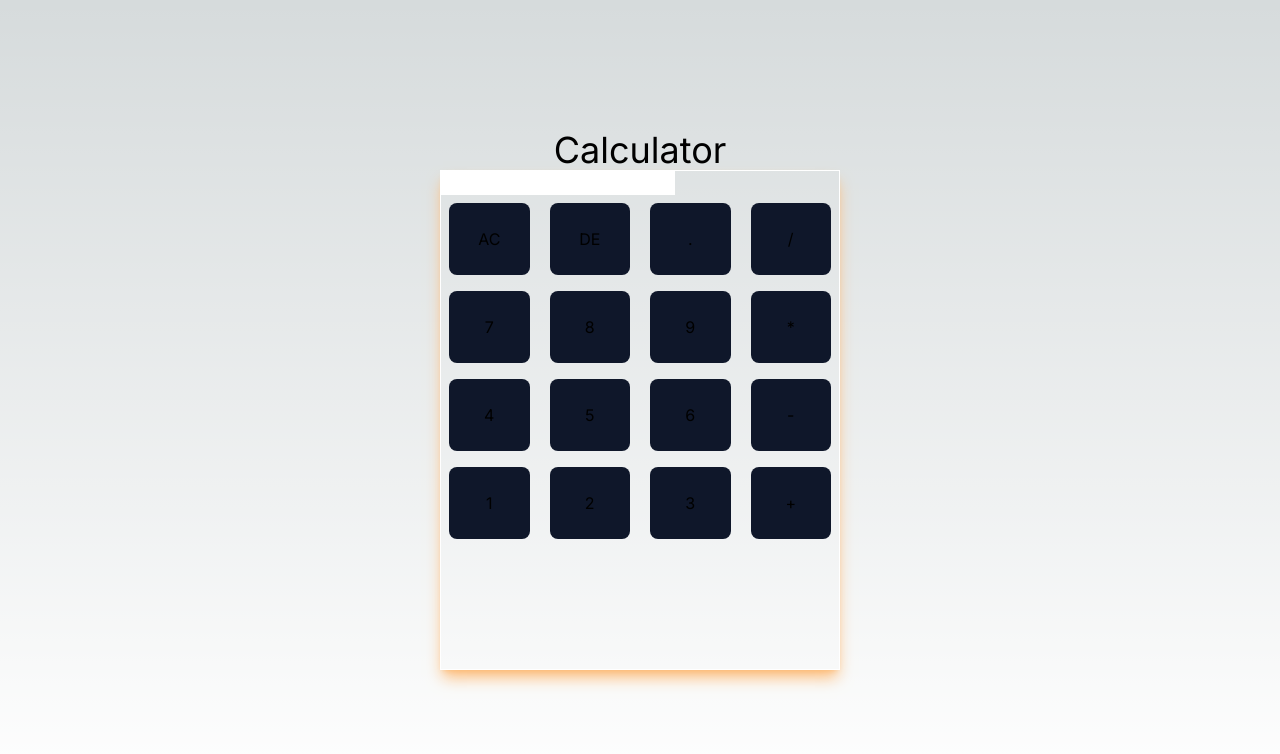
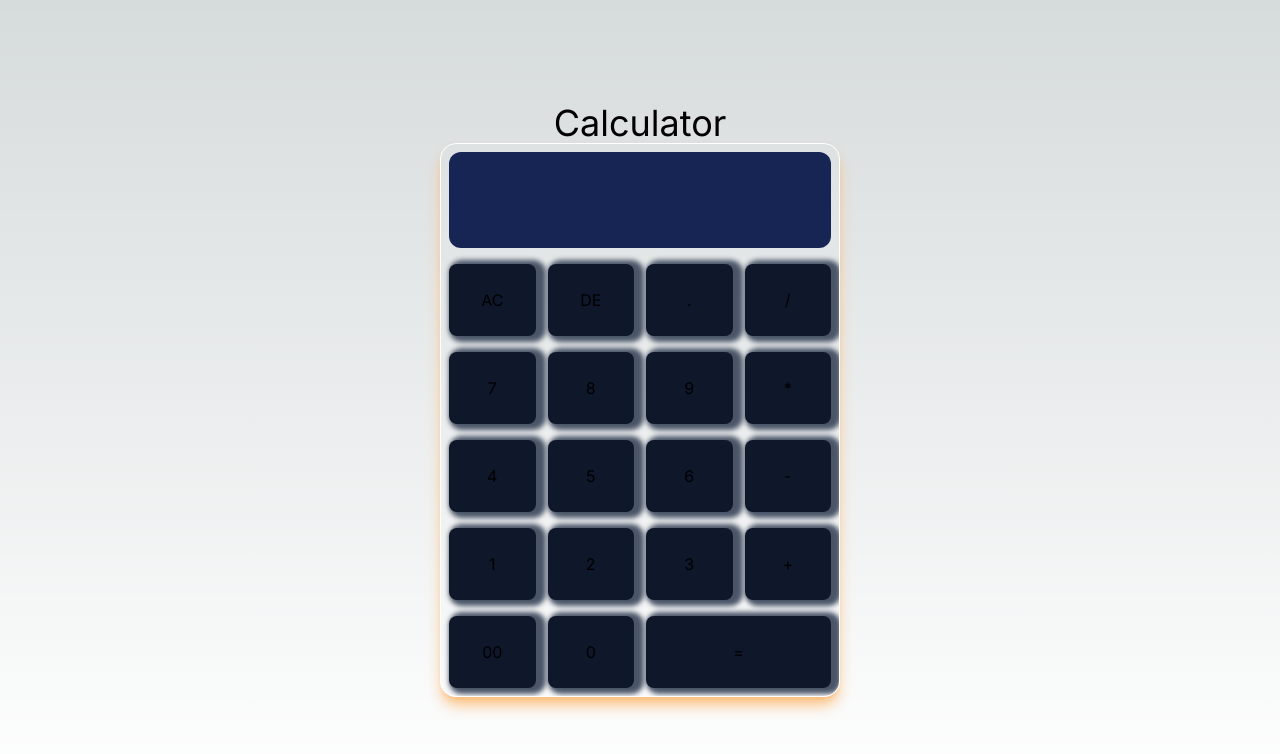
Before and after one commit to ashfakhossain15/Calculator, a Next.js app: page / in a window 1280 px wide. Shown: the top 754 px of the page. Built offline with nearby package versions, Linux system fonts and the light colour scheme.

Commit message:
feat: :hammer: reduce gap from each button

```diff
--- a/src/app/globals.css
+++ b/src/app/globals.css
@@ -25,3 +25,17 @@ body {
     )
     rgb(var(--background-start-rgb));
 }
+form main div input[type="button"]:active {
+  transform: translateX(3px) scale(0.9) translateY(-1px);
+  box-shadow: 0;
+
+}
+
+form main div input[type="button"] {
+  transition: all;
+  transition-duration: 200ms;
+}
+.calculator form input {
+
+  cursor: pointer;
+}
--- a/src/app/page.tsx
+++ b/src/app/page.tsx
@@ -1,106 +1,129 @@
-import Image from "next/image";
-
-export default function Home() {
+const Home = () => {
   return (
     <div className="flex flex-col items-center justify-center h-[100vh]">
       <h1 className="text-4xl mb">Calculator</h1>
-      <section className="container w-[400px] h-[500px] border border-white shadow-lg shadow-orange-300">
+      <section className="container relative w-[400px] overflow-hidden rounded-2xl border border-white shadow-lg shadow-orange-300">
         <div className="calculator">
           <form>
-            <div>
-              <input type="text" name="display" id="" />
+            <div className="p-2 ">
+              <input
+                className="w-full rounded-xl text-teal-50 h-24 bg-blue-950 p-3 text-4xl"
+                type="text"
+                name="display"
+                id=""
+              />
             </div>
-            <div className="grid grid-cols-4 p-2 gap-5 justify-around ">
+            <main className="">
+              <div className="grid grid-cols-4 p-2 gap-3 justify-around ">
                 <input
-                className=" w-full bg-slate-900 rounded-lg "
+                  className="p-6 shadow-[5px_1px_5px_5px_#4a5568] bg-slate-900 rounded-lg "
                   type="button"
                   value="AC"
                 />
                 <input
-                className="p-6 bg-slate-900 rounded-lg"
+                  className="p-6 shadow-[5px_1px_5px_5px_#4a5568] bg-slate-900 rounded-lg"
                   type="button"
                   value="DE"
                 />
                 <input
-                className="p-6 bg-slate-900 rounded-lg"
+                  className="p-6 shadow-[5px_1px_5px_5px_#4a5568] bg-slate-900 rounded-lg"
                   type="button"
                   value="."
                 />
                 <input
-                className="p-6 bg-slate-900 rounded-lg"
+                  className="p-6 shadow-[5px_1px_5px_5px_#4a5568] bg-slate-900 rounded-lg"
                   type="button"
                   value="/"
                 />
               </div>
-            <div className="grid grid-cols-4 p-2 gap-5 justify-around">
+              <div className="grid grid-cols-4 p-2 gap-3 justify-around">
                 <input
-                className="p-6 bg-slate-900 rounded-lg"
+                  className="p-6 shadow-[5px_1px_5px_5px_#4a5568] bg-slate-900 rounded-lg"
                   type="button"
                   value="7"
                 />
                 <input
-                className="p-6 bg-slate-900 rounded-lg"
+                  className="p-6 shadow-[5px_1px_5px_5px_#4a5568] bg-slate-900 rounded-lg"
                   type="button"
                   value="8"
                 />
                 <input
-                className="p-6 bg-slate-900 rounded-lg"
+                  className="p-6 shadow-[5px_1px_5px_5px_#4a5568] bg-slate-900 rounded-lg"
                   type="button"
                   value="9"
                 />
                 <input
-                className="p-6 bg-slate-900 rounded-lg"
+                  className="p-6 shadow-[5px_1px_5px_5px_#4a5568] bg-slate-900 rounded-lg"
                   type="button"
                   value="*"
                 />
               </div>
-            <div className="grid grid-cols-4 p-2 gap-5 justify-around">
+              <div className="grid grid-cols-4 p-2 gap-3 justify-around">
                 <input
-                className="p-6 bg-slate-900 rounded-lg"
+                  className="p-6 shadow-[5px_1px_5px_5px_#4a5568] bg-slate-900 rounded-lg"
                   type="button"
                   value="4"
                 />
                 <input
-                className="p-6 bg-slate-900 rounded-lg"
+                  className="p-6 shadow-[5px_1px_5px_5px_#4a5568] bg-slate-900 rounded-lg"
                   type="button"
                   value="5"
                 />
                 <input
-                className="p-6 bg-slate-900 rounded-lg"
+                  className="p-6 shadow-[5px_1px_5px_5px_#4a5568] bg-slate-900 rounded-lg"
                   type="button"
                   value="6"
                 />
                 <input
-                className="p-6 bg-slate-900 rounded-lg"
+                  className="p-6 shadow-[5px_1px_5px_5px_#4a5568] bg-slate-900 rounded-lg"
                   type="button"
                   value="-"
                 />
               </div>
-            <div className="grid grid-cols-4 p-2 gap-5 justify-around">
+              <div className="grid grid-cols-4 p-2 gap-3 justify-around">
                 <input
-                className="p-6 bg-slate-900 rounded-lg"
+                  className="p-6 shadow-[5px_1px_5px_5px_#4a5568] bg-slate-900 rounded-lg"
                   type="button"
                   value="1"
                 />
                 <input
-                className="p-6 bg-slate-900 rounded-lg"
+                  className="p-6 shadow-[5px_1px_5px_5px_#4a5568] bg-slate-900 rounded-lg"
                   type="button"
                   value="2"
                 />
                 <input
-                className="p-6 bg-slate-900 rounded-lg"
+                  className="p-6 shadow-[5px_1px_5px_5px_#4a5568] bg-slate-900 rounded-lg"
                   type="button"
                   value="3"
                 />
                 <input
-                className="p-6 bg-slate-900 rounded-lg"
+                  className="p-6 shadow-[5px_1px_5px_5px_#4a5568] bg-slate-900 rounded-lg"
                   type="button"
                   value="+"
                 />
               </div>
+              <div className="grid grid-cols-4 p-2 gap-3 justify-around">
+                <input
+                  className="p-6 shadow-[5px_1px_5px_5px_#4a5568] bg-slate-900 rounded-lg"
+                  type="button"
+                  value="00"
+                />
+                <input
+                  className="p-6 shadow-[5px_1px_5px_5px_#4a5568] bg-slate-900 rounded-lg"
+                  type="button"
+                  value="0"
+                />
+                <input
+                  className="p-6 shadow-[5px_1px_5px_5px_#4a5568] bg-slate-900 rounded-lg col-span-2"
+                  type="button"
+                  value="="
+                />
+              </div>
+            </main>
           </form>
         </div>
       </section>
     </div>
   );
-}
+};
+export default Home;
```
Lines whose indentation alone changed are shown as unchanged.
